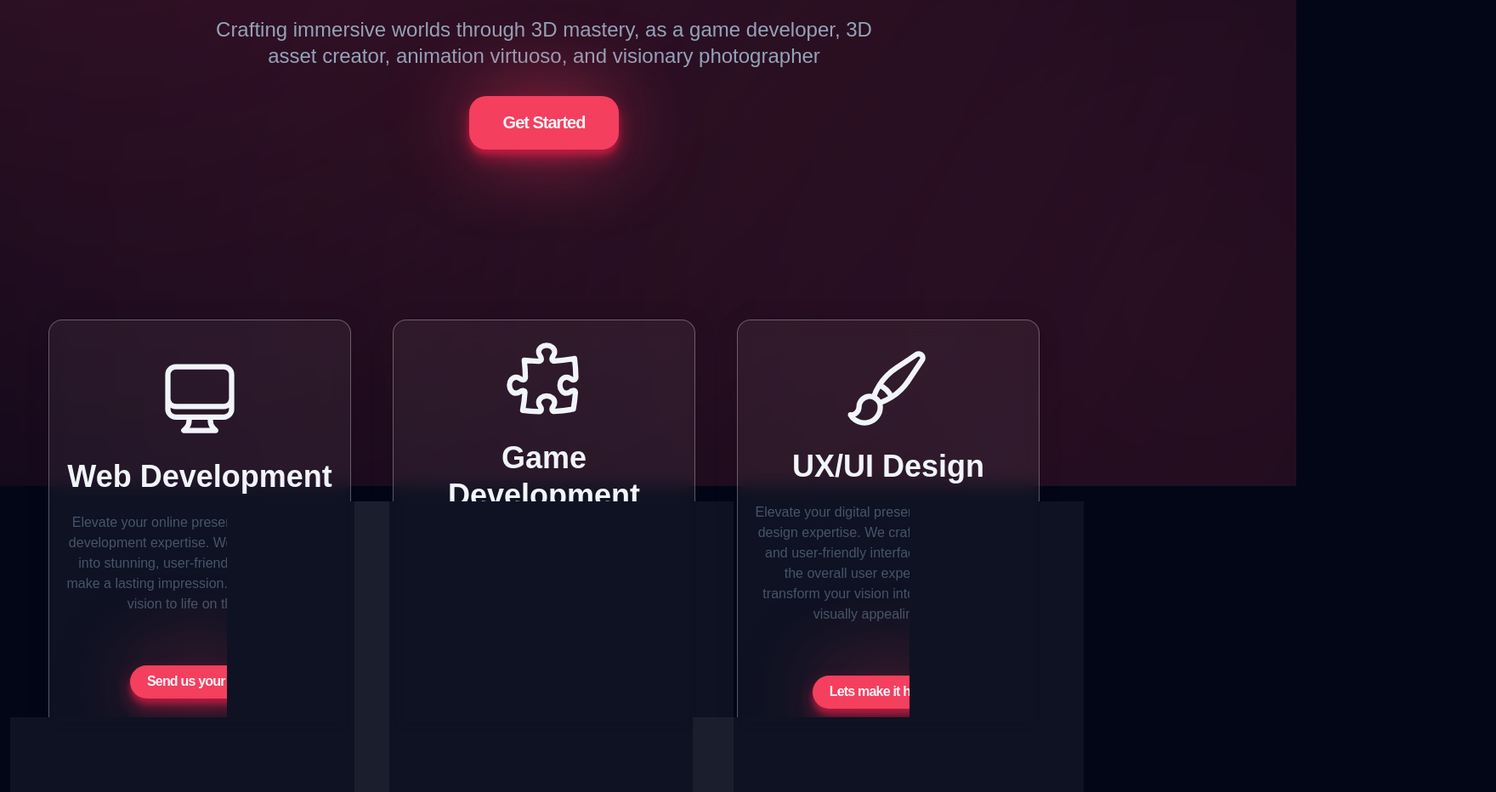
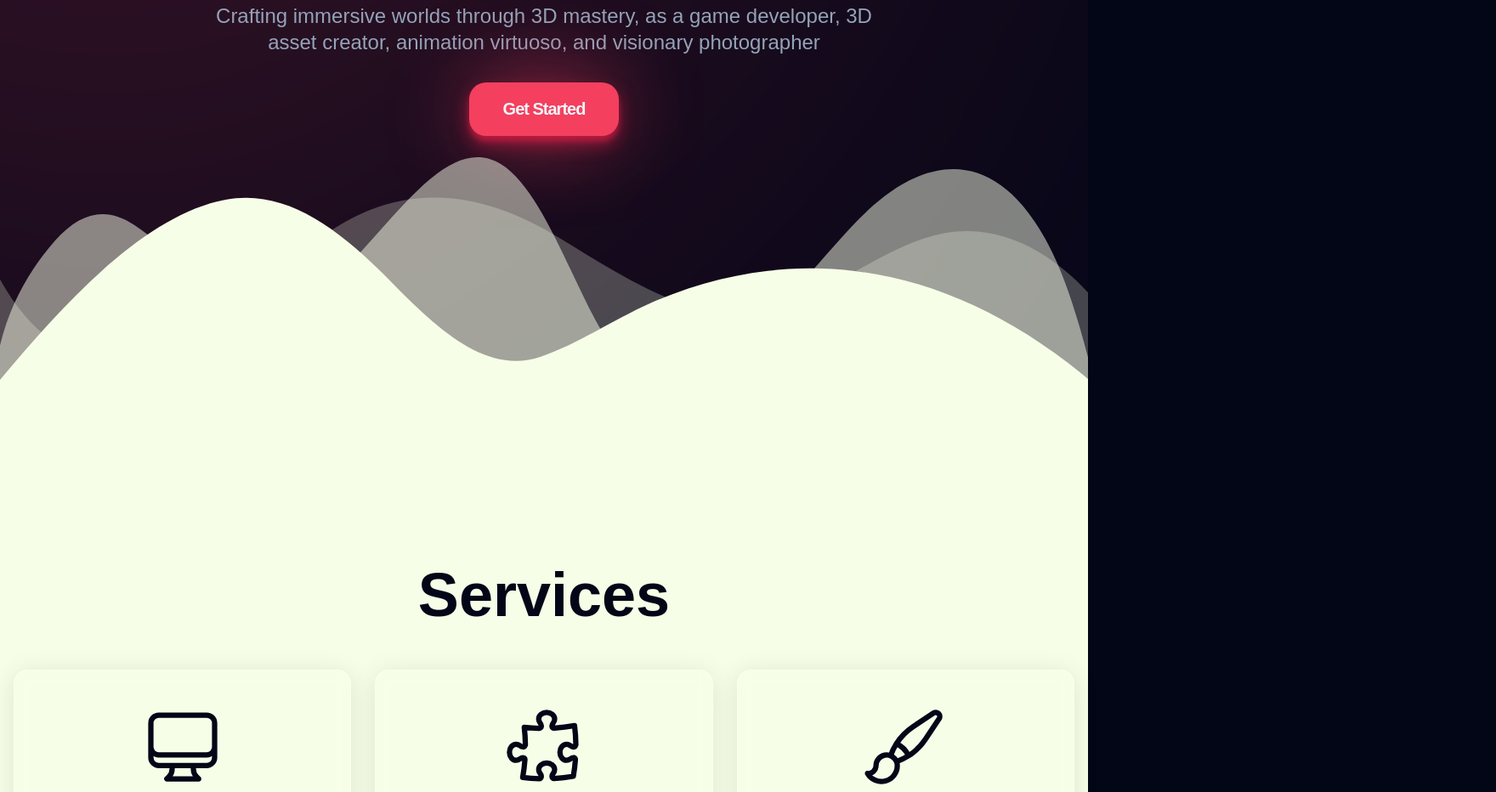
Before and after one commit to Zerudosuu/30daysJSProjects, a website built with Vite: page Portfolio/index.html in a window 1280 px wide. Shown: the part 445-1377 px from the top of the page at 85% size, 1760 px wide, since content can reach past the window. Before the commit the page ends 1350 px from the top, so only its background shows below. Built offline with nearby package versions, Linux system fonts and the light colour scheme; a web font is replaced by a local one.

Commit message:
final design of service section

```diff
--- a/Portfolio/index.html
+++ b/Portfolio/index.html
@@ -93,9 +93,30 @@
     <div draggable="true" class="hero__blob1">
     </div>
 
+
+
+
   </section>
 
+  <section class="divider">
+    <div class="divider__svgs">
+      <svg data-name="Layer 1" xmlns="http://www.w3.org/2000/svg" viewBox="0 0 1200 120" preserveAspectRatio="none">
+        <path
+          d="M0,0V46.29c47.79,22.2,103.59,32.17,158,28,70.36-5.37,136.33-33.31,206.8-37.5C438.64,32.43,512.34,53.67,583,72.05c69.27,18,138.3,24.88,209.4,13.08,36.15-6,69.85-17.84,104.45-29.34C989.49,25,1113-14.29,1200,52.47V0Z"
+          opacity=".25" class="shape-fill"></path>
+        <path
+          d="M0,0V15.81C13,36.92,27.64,56.86,47.69,72.05,99.41,111.27,165,111,224.58,91.58c31.15-10.15,60.09-26.07,89.67-39.8,40.92-19,84.73-46,130.83-49.67,36.26-2.85,70.9,9.42,98.6,31.56,31.77,25.39,62.32,62,103.63,73,40.44,10.79,81.35-6.69,119.13-24.28s75.16-39,116.92-43.05c59.73-5.85,113.28,22.88,168.9,38.84,30.2,8.66,59,6.17,87.09-7.5,22.43-10.89,48-26.93,60.65-49.24V0Z"
+          opacity=".5" class="shape-fill"></path>
+        <path
+          d="M0,0V5.63C149.93,59,314.09,71.32,475.83,42.57c43-7.64,84.23-20.12,127.61-26.46,59-8.63,112.48,12.24,165.56,35.4C827.93,77.22,886,95.24,951.2,90c86.53-7,172.46-45.71,248.8-84.81V0Z"
+          class="shape-fill"></path>
+      </svg>
+    </div>
+  </section>
+
+  <section class="services__wrapper">
     <section class="services container section">
+      <h1 class="services__title">Services</h1>
       <div class="services__wrapper">
         <div class="services__list">
           <svg xmlns="http://www.w3.org/2000/svg" fill="none" viewBox="0 0 24 24" stroke-width="1.5"
@@ -138,7 +159,8 @@
 
           <p>Elevate your digital presence with our UX/UI design expertise. We craft visually stunning and user-friendly
             interfaces
-          that enhance the overall user experience. Let us transform your vision into a seamless and visually appealing
+            that enhance the overall user experience. Let us transform your vision into a seamless and visually
+            appealing
             reality.
           </p>
 
@@ -146,8 +168,7 @@
         </div>
       </div>
 
-    <div draggable="true" class="services__blob">
-    </div>
+    </section>
   </section>
 
   <script type="module" src="./src/main.js"></script>
--- a/Portfolio/src/main.js
+++ b/Portfolio/src/main.js
@@ -4,6 +4,7 @@ import "../styles/Components/head.css";
 import "../styles/Components/hero.css";
 import "../styles/Components/mobile-nav.css";
 import "../styles/Components/services.css";
+import "../styles/Components/divider.css";
 import "../styles/utils.css";
 
 import mobilenav from "./utils/mobile-nav";
--- /dev/null
+++ b/Portfolio/styles/Components/divider.css
@@ -0,0 +1,19 @@
+.divider__svgs {
+    bottom: 0;
+    left: 0;
+    width: 100%;
+    overflow: hidden;
+    line-height: 0;
+    transform: rotate(180deg);
+}
+
+.divider__svgs svg {
+
+    display: block;
+    width: calc(238% + 1.3px);
+    height: 300px;
+}
+
+.divider__svgs .shape-fill {
+    fill: #f7fee7;
+}
--- a/Portfolio/styles/Components/head.css
+++ b/Portfolio/styles/Components/head.css
@@ -3,6 +3,7 @@
     justify-content: space-between;
     align-items: center;
     font-family: 'Archivo', sans-serif;
+    padding-top: 2rem;
 }
 
 .header__list {
@@ -12,9 +13,6 @@
     list-style: none;
     gap: 20px;
 }
-
-
-
 
 .header__menu {
     height: 30px;
--- a/Portfolio/styles/Components/hero.css
+++ b/Portfolio/styles/Components/hero.css
@@ -23,7 +23,7 @@
 }
 
 .hero__text-wrapper {
-    padding-top: 3rem;
+
     display: flex;
     flex-direction: column;
     justify-content: center;
@@ -56,6 +56,7 @@
     font-size: var(--size-lg);
 
 }
+
 
 /* xs */
 @media (min-width: 475px) {
--- a/Portfolio/styles/Components/services.css
+++ b/Portfolio/styles/Components/services.css
@@ -4,9 +4,20 @@
     position: relative;
 }
 
+.services__title {
+    color: var(--clr-dark);
+    text-align: center;
+    font-size: var(--size-7xl);
+    padding-bottom: 3rem;
+    font-family: 'Clash Display', sans-serif;
+}
+
 .services__wrapper {
     display: flex;
+    flex-wrap: wrap;
     justify-content: space-evenly;
+    background: #f7fee7;
+    gap: 20px;
 
 }
 
@@ -15,14 +26,17 @@
 .services svg {
     height: 100px;
     width: 100px;
+    color: var(--clr-dark);
 }
 
 .services__list h1 {
     font-size: var(--size-4xl);
+    color: var(--clr-dark);
 }
 
 .services__list p {
     color: var(--clr-slate600);
+    width: 40ch;
 }
 
 .services__list {
@@ -39,8 +53,8 @@
     backdrop-filter: blur(10px);
     -webkit-backdrop-filter: blur(5px);
     border: 1px solid rgba(255, 255, 255, 0.3);
-    width: 40ch;
-    padding: 20px 20px;
+
+    padding: 40px 20px;
     transition: transform 0.3s linear;
 }
 
@@ -53,18 +67,3 @@
     padding: 10px 20px;
     border-radius: 20px;
 }
-
-.services__blob {
-    position: absolute;
-    top: -20em;
-    right: -30em;
-    width: auto;
-    height: auto;
-    z-index: -99;
-    background-color: var(--clr-rose);
-    height: 700px;
-    width: 700px;
-    border-radius: 50%;
-    filter: blur(60rem);
-
-}
```
Lines whose indentation alone changed are shown as unchanged.
